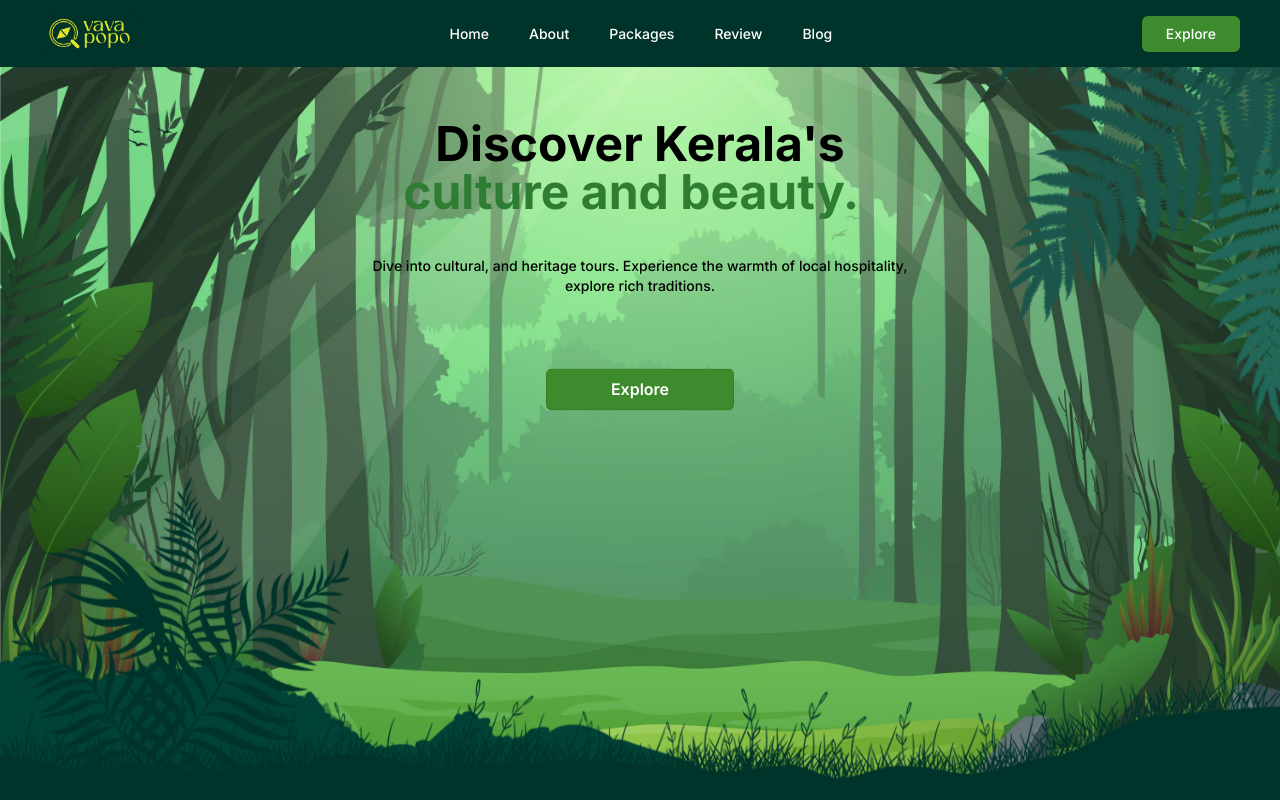
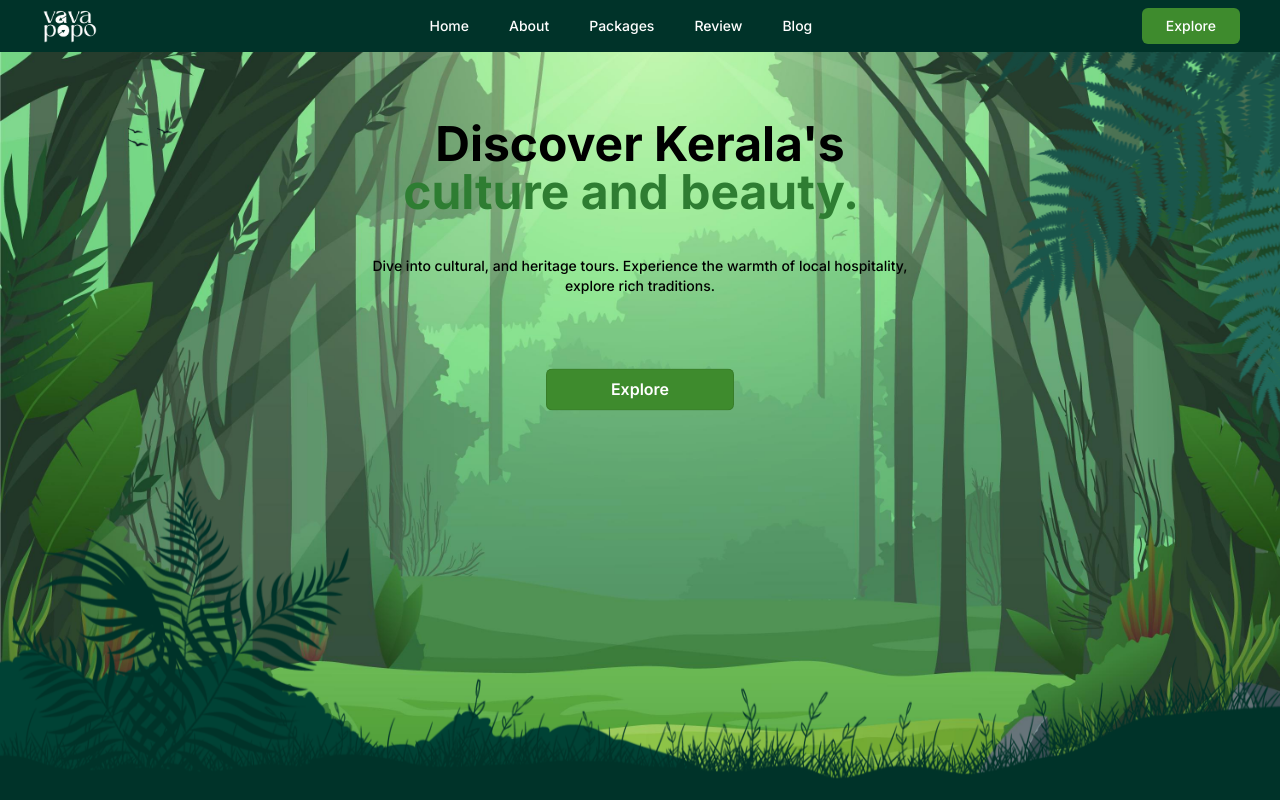
Before and after one commit to Tech-Genisys/vavapopo_new_design, a Next.js app: page / in a window 1280 px wide. Shown: the top 800 px of the page. Built offline with nearby package versions, Linux system fonts and the light colour scheme; no server answers; the database is empty.

Commit message:
feat: changed navbar logo

```diff
--- a/app/(home)/components/navbar.jsx
+++ b/app/(home)/components/navbar.jsx
@@ -21,8 +21,8 @@ function Navbar() {
         <Image
           width={100}
           height={50}
-          src="/navbar/logo_bg.png"
-          className="w-[80px]  lg:w-[100px]"
+          src="/navbar/white.png"
+          className="w-[60px]"
         />
         {/* <Image width={100} height={50} src="/navbar/white.png" className="w-[40px]  lg:w-[45px]"/> */}
       </Link>
```
Also changed, not shown: public/navbar/white.png.
